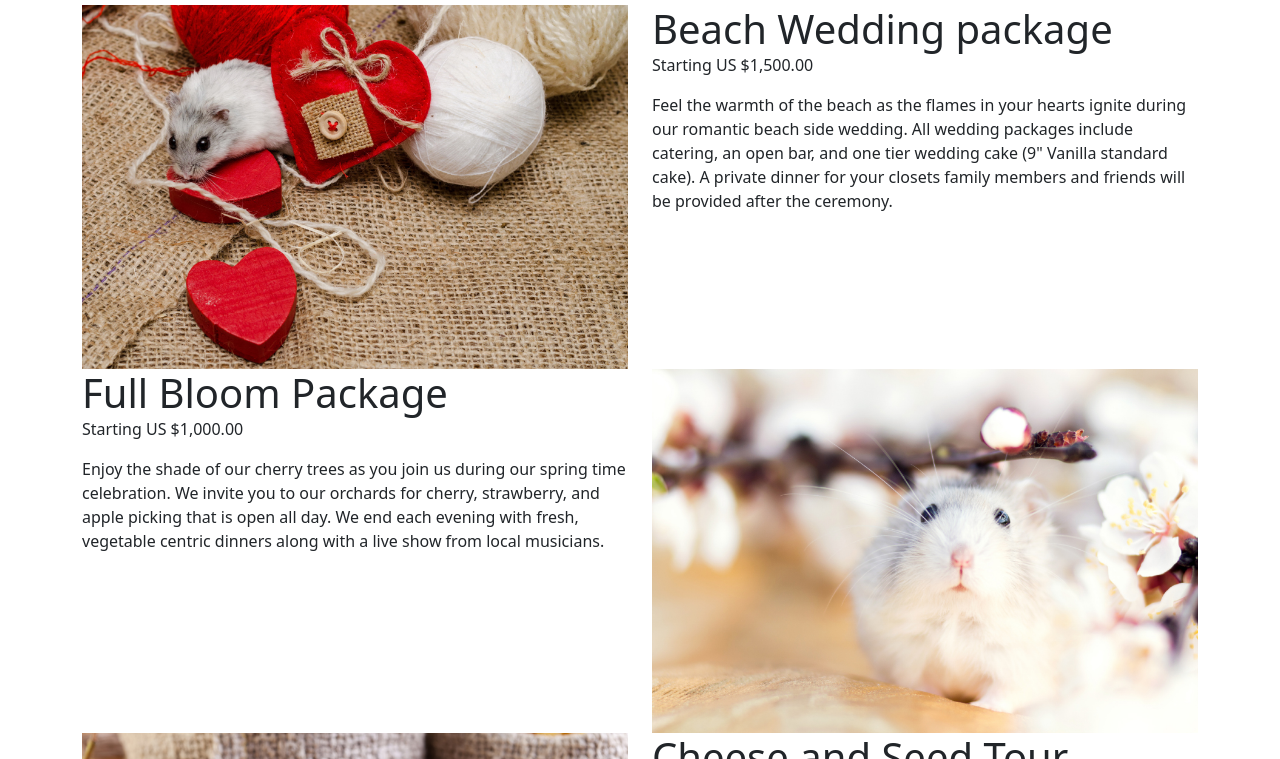
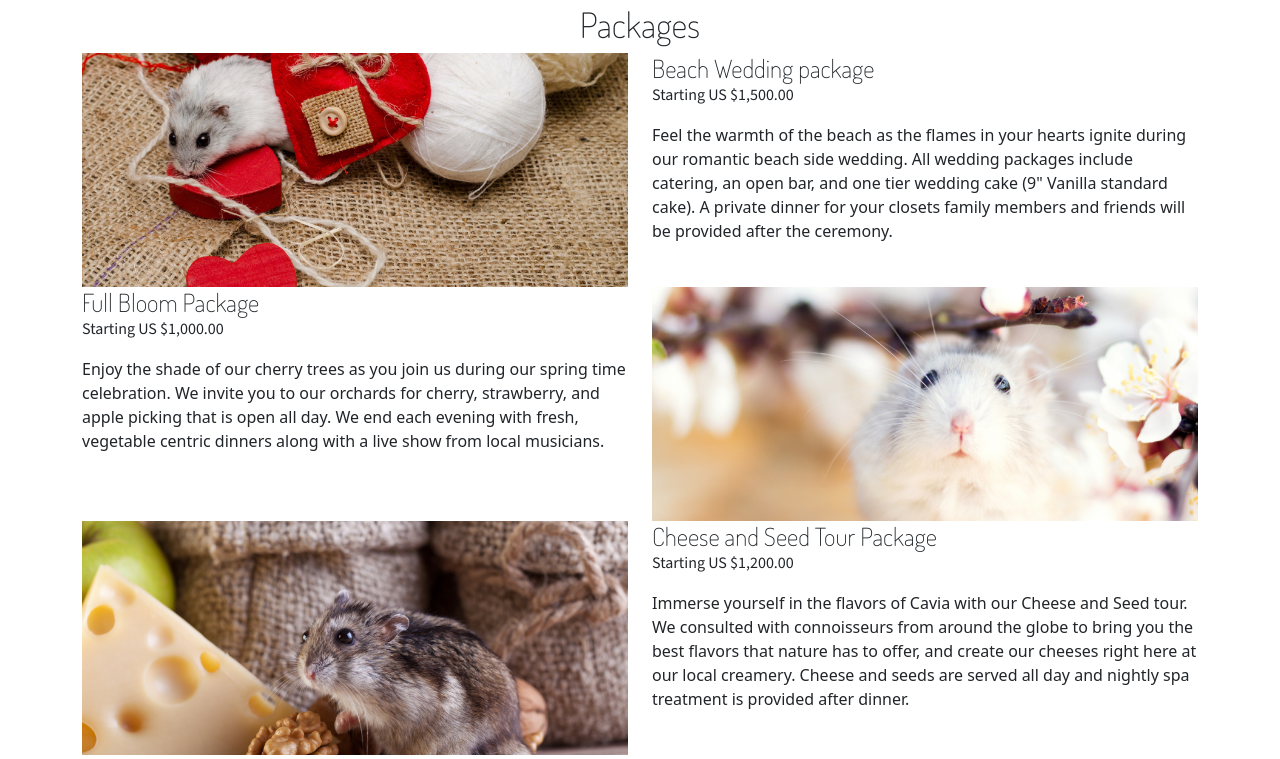
Before and after one commit to davidmonterrosa/MonterrosaDChallengeHamsterHotel, a plain HTML site: page index.html in a window 1280 px wide. Shown: the part 2201-2960 px from the top of the page. Drawn offline with nearby package versions, Linux system fonts and the light colour scheme.

Commit message:
Formating and text changes to Packages section.

```diff
--- a/index.html
+++ b/index.html
@@ -249,7 +249,7 @@
 
     <!-- Packages Section -->
     <div class="container">
-        <div class="row">
+        <div class="row mt-5">
             <div class="col">
                 <h1 class="section-title text-center"> Packages </h1>
             </div>
@@ -258,11 +258,11 @@
         <!-- Beach Wedding Package Card -->
         <div class="row">
             <div class="col-6">
-                <img class="img-fluid package-thumbnail" src="./assets/hamsterwedding.jpg" alt="">
+                <img class="package-thumbnail" src="./assets/hamsterwedding.jpg" alt="">
             </div>
             <div class="col-6">
-                <h1 class="card-title">Beach Wedding package</h1>
-                <p class="card-body">Starting US $1,500.00</p>
+                <h1 class="card-title card-title-style">Beach Wedding package</h1>
+                <p class="card-body price-text-blue">Starting US $1,500.00</p>
                 <p>
                     Feel the warmth of the beach as the flames in your hearts ignite during our romantic beach side
                     wedding. All wedding packages include catering, an open bar, and one tier wedding cake (9" Vanilla
@@ -275,8 +275,8 @@
         <!-- Full Bloom Package Card -->
         <div class="row">
             <div class="col-6">
-                <h1 class="card-title">Full Bloom Package</h1>
-                <p class="card-body">Starting US $1,000.00</p>
+                <h1 class="card-title card-title-style">Full Bloom Package</h1>
+                <p class="card-body price-text-blue">Starting US $1,000.00</p>
                 <p>
                     Enjoy the shade of our cherry trees as you join us during our spring time celebration. We invite you
                     to our orchards for cherry, strawberry, and apple picking that is open all day. We end each evening
@@ -284,19 +284,19 @@
                 </p>
             </div>
             <div class="col-6">
-                <img class="img-fluid package-thumbnail" src="./assets/hamsterspring.jpg" alt="">
+                <img class="package-thumbnail" src="./assets/hamsterspring.jpg" alt="">
             </div>
 
         </div>
 
         <!-- Cheese and Seed Tour Package Card -->
-        <div class="row">
+        <div class="row mb-5">
             <div class="col-6">
-                <img class="img-fluid package-thumbnail" src="./assets/hamstercheese.jpg" alt="">
+                <img class="package-thumbnail" src="./assets/hamstercheese.jpg" alt="">
             </div>
             <div class="col-6">
-                <h1 class="card-title">Cheese and Seed Tour Package</h1>
-                <p class="card-body">Starting US $1,200.00</p>
+                <h1 class="card-title card-title-style">Cheese and Seed Tour Package</h1>
+                <p class="card-body price-text-blue">Starting US $1,200.00</p>
                 <p>
                     Immerse yourself in the flavors of Cavia with our Cheese and Seed tour. We consulted with
                     connoisseurs from around the globe to bring you the best flavors that nature has to offer, and
--- a/style/styles.css
+++ b/style/styles.css
@@ -77,6 +77,7 @@
     height: 46.125em;
     background-image: url(../assets/bg2.jpg);
     background-size: cover;
+    background-position: 100% 60%;
 }
 
 .card-title-style {
@@ -111,9 +112,17 @@
 
 /* Packages Styling */
 .package-thumbnail {
+    width: 100%;
     height: 14.625em;
     object-fit: cover;
-    object-position: 100% 100%;
+    object-position: 100% 40%;
+}
+
+.price-text-blue {
+    color: #1F51A8;
+    font-family: "Source Sans 3", sans-serif;
+    font-weight: lighter;
+    font-size:  1em;
 }
 
 /* Amenities Styling */
```
